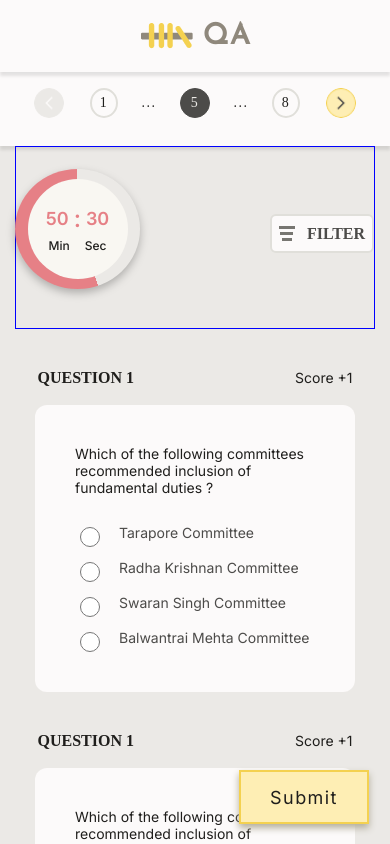
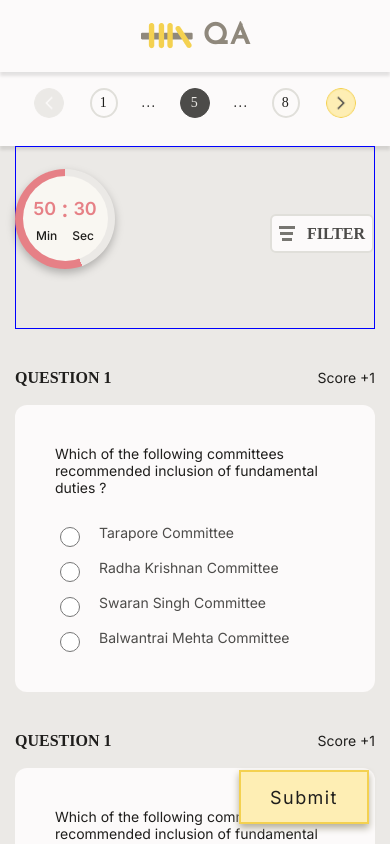
Before and after one commit to Rani-rathod/mcq-test-portal, a Next.js app: page /McqComponent in a window 390 px wide. Shown: the top 844 px of the page. Built offline with nearby package versions, Linux system fonts and the light colour scheme.

Commit message:
Working ok filter in mobile view

```diff
--- a/app/McqComponent/Container.css
+++ b/app/McqComponent/Container.css
@@ -10,12 +10,42 @@
 
 @media (max-width: 576px) {
     .question-num {
-        width: 315px;
+        /* width: 315px; */
         /* border: 2px solid blue; */
         margin: auto;
         margin-top: 40px;
         margin-bottom: 16px;
     }
+}
+
+.main {
+    display: flex;
+    justify-content: space-between;
+    width: 894px;
+    margin-left: 103px;
+    margin-right: 203px;
+}
+
+@media (max-width: 576px) {
+    .main {
+        flex-direction: column;
+        width: 100%;
+        margin-left: 0;
+        margin-right: 0;
+    }
+
+    .content-box {
+        width: 100%;
+    }
+
+    .questions {
+        flex: 1;
+    }
+
+    .filter {
+        min-width: 120px;
+    }
+
 }
 
 
@@ -70,8 +100,9 @@
         display: block;
         width: 100%;
         margin: auto;
-        padding-left: 20px;
-        padding-right: 20px;
+        /* padding-left: 20px;
+        padding-right: 20px; */
+        /* border: 1px solid red; */
 
     }
 }
--- a/app/McqComponent/content.js
+++ b/app/McqComponent/content.js
@@ -5,6 +5,7 @@ const Content = () => {
     return (
         <>
             <div className="content-box">
+                <div className="main">
                 <Filter />
                 <div className="questions">
                     <Container />
@@ -14,7 +15,7 @@ const Content = () => {
                     <Container />
                 </div>
             </div>
-
+            </div>
         </>
 
     )
--- a/app/McqComponent/filter.css
+++ b/app/McqComponent/filter.css
@@ -68,11 +68,12 @@
     width: 284px;
     height: 375px;
     border: 1px dashed #777671;
-    margin-top: 180px;
+    margin-top: 140px;
     background: #F9F7F2;
     border-radius: 12px;
-    margin-left: 103px;
+    /* margin-left: 103px; */
 }
+
 
 .filter-div {
     padding: 48px;
@@ -104,9 +105,15 @@
 
 .timerfilter-container{
     border: 1px solid blue;
-    /* display: flex;
-    justify-content: space-between; */
+
 }
+
+/* @media (max-width: 576px) {
+    .timerfilter-container{
+        height: 181px;
+    }
+} */
+
 
 @media (max-width: 576px) {
 .filter-button {
@@ -122,6 +129,12 @@
     margin-top: 47px;
 
 }
+
+/* .filter-mob{
+    border: 2px solid red;
+    width: 104px;
+    height: 39px;
+} */
 
 
 .line {
--- a/app/McqComponent/filter.js
+++ b/app/McqComponent/filter.js
@@ -26,7 +26,7 @@ const Filter = () => {
                         </div>
                     </div>
                 </div>
-            <div className="mobile-view">
+                <div className="mobile-view filter-mob">
                     <div className="filter-button">
                         <div className="filter-line">
                             <div className="line one"></div>
--- a/app/McqComponent/header.css
+++ b/app/McqComponent/header.css
@@ -105,7 +105,7 @@
     width: 997px;
     height: 72px;
     justify-content: space-between;
-    padding: 18px;
+    /* padding: 18px; */
 }
 
 
@@ -115,6 +115,6 @@
         width: 100%;
         background: var(--Light-a, #FCFAFA);
         box-shadow: 0px 4px 3px 0px rgba(0, 0, 0, 0.10);
-
+        padding: 18px;
     }
 }
--- a/app/McqComponent/style.css
+++ b/app/McqComponent/style.css
@@ -14,6 +14,7 @@ body {
     position: relative;
     margin: auto;
     margin-bottom: 136px;
+    /* border: 1px solid red; */
 
 }
 
@@ -71,8 +72,8 @@ body {
 
 .timer {
     display: flex;
-    width: 152px;
-    height: 152px;
+    width: 150px;
+    height: 149px;
     padding: 0px 0.896px 0.237px 0.896px;
     justify-content: center;
     align-items: center;
@@ -96,13 +97,24 @@ body {
 
 
 .timer-div {
-    width: 154px;
+    width: 152px;
     height: 180px;
     position: absolute;
     text-align: center;
     top: -56px;
     left: 170px;
     z-index: 2;
+}
+
+@media (max-width: 576px) {
+
+    .timer-div {
+        width: 101px;
+        height: 100px;
+        top: 23px;
+        left: 0px;
+        /* display: flex; */
+    }
 }
 
 @media (max-width: 576px) {
@@ -113,16 +125,10 @@ body {
         justify-content: space-between;
     }
 
-    .timer-div {
-        width: 125px;
-        height: 125px;
-        top: 23px;
-        left: 0px;
-        display: flex;
-    }
 
     .timer {
-        height: 120px;
+        height: 100px;
+        width: 100px;
         padding: 0px 0.896px 0.237px 0.896px;
         justify-content: center;
         align-items: center;
@@ -134,8 +140,8 @@ body {
 
     .timer-inside {
         display: flex;
-        width: 100px;
-        height: 100px;
+        width: 85px;
+        height: 85px;
         padding: 0px 0.896px 0.237px 0.896px;
         justify-content: center;
         align-items: center;
--- a/app/check_question/Questions_score.css
+++ b/app/check_question/Questions_score.css
@@ -16,6 +16,7 @@ body{
 .question-score-main{
     width: 625px;
     margin: auto;
+    margin-top: 40px;
 }
 @media (max-width:576px) {
     .question-score-main{
@@ -122,8 +123,7 @@ body{
     width: 28px;
     height: 28px;
     margin: auto;
-    border-radius: 50%;
-    background-color: #88BE37;
+
 }
 /* .correct-image{
     padding: 0px 0px 11px 7px;
--- a/app/globals.css
+++ b/app/globals.css
@@ -67,6 +67,8 @@ body {
 
 }
 
+
+
 .instructions {
     line-height: 150%;
     text-align: left;
@@ -75,6 +77,8 @@ body {
     width: 705px;
     border: 1px solid #F9F7F2;
     background-color: #F9F7F2;
+    font-size: 14px;
+
 }
 
 .info1 {
@@ -84,6 +88,8 @@ body {
     margin: auto;
     margin-top: 40px;
     margin-bottom: 16px;
+    font-size: 18px;
+
 }
 
 .info2 {
@@ -164,6 +170,9 @@ body {
     color: #EBE9E6;
 
 }
+
+
+
 @media (max-width:576px) {
     body {
         margin: auto;
```
Lines whose indentation alone changed are shown as unchanged.
